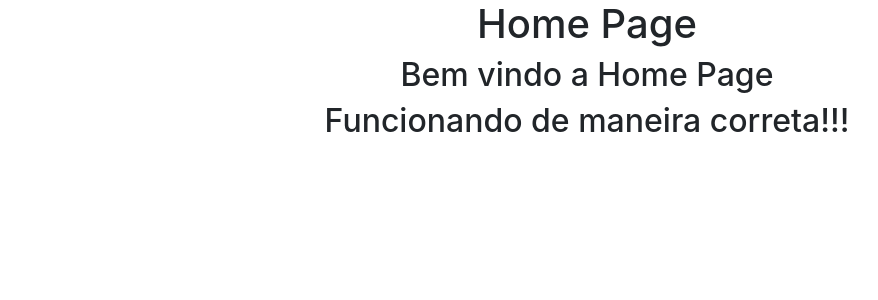
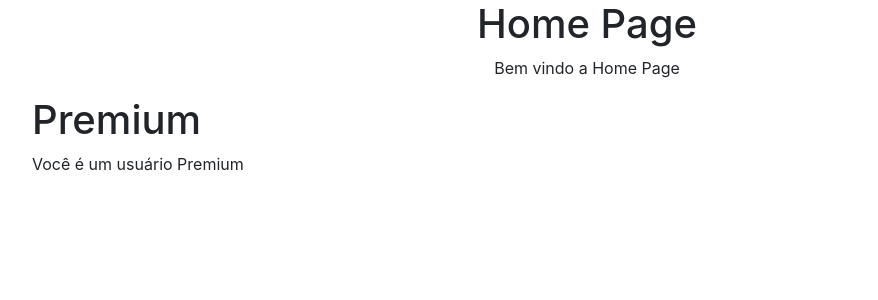
Before and after one commit to Tun1n/ecommerce, a Django app: page / in a window 1280 px wide. Shown: the top 300 px of the page, without its empty margins (53-931 px from the left). Run offline with Django 5.2, Linux system fonts and the light colour scheme; the visitor is signed in with stand-in values (Sample User, id 1); some libraries are stand-ins or nearby versions.

Commit message:
update e_commerce/e_commerce/urls.py, e_commerce/e_commerce/views.py and template/home_page.html

```diff
--- a/e_commerce/e_commerce/urls.py
+++ b/e_commerce/e_commerce/urls.py
@@ -1,26 +1,17 @@
-"""
-URL configuration for e_commerce project.
+from django.conf import settings
+from django.conf.urls.static import static
 
-The `urlpatterns` list routes URLs to views. For more information please see:
-    https://docs.djangoproject.com/en/5.2/topics/http/urls/
-Examples:
-Function views
-    1. Add an import:  from my_app import views
-    2. Add a URL to urlpatterns:  path('', views.home, name='home')
-Class-based views
-    1. Add an import:  from other_app.views import Home
-    2. Add a URL to urlpatterns:  path('', Home.as_view(), name='home')
-Including another URLconf
-    1. Import the include() function: from django.urls import include, path
-    2. Add a URL to urlpatterns:  path('blog/', include('blog.urls'))
-"""
+
 from django.contrib import admin
 from django.urls import path
-from .views import home_page, about_page, contact_page
+
+from .views import home_page, about_page, contact_page, login_page, register_page
 
 urlpatterns = [
-    path('', home_page),
-    path('about/', about_page),
+	path('', home_page),
+	path('about/', about_page),
 	path('contact/', contact_page),
-    path('admin/', admin.site.urls),
+    path('login/', login_page),
+    path('register/', register_page),
+	path('admin/', admin.site.urls),
 ]
--- a/e_commerce/template/home_page.html
+++ b/e_commerce/template/home_page.html
@@ -7,15 +7,23 @@
 
         <!-- Bootstrap CSS -->
         <link rel="stylesheet" href="https://stackpath.bootstrapcdn.com/bootstrap/4.1.3/css/bootstrap.min.css" integrity="sha384-MCw98/SFnGE8fJT3GXwEOngsV7Zt27NXFoaoApmYm81iuXoPkFOJwJ8ERdknLPMO" crossorigin="anonymous">
-
-        <title>Código Fluente Ecommerce!</title>
     </head>
     <body>
-        <div class='text-center'> <!--um div class para centralizar os textos-->
+        <div class='text-center'>
             <h1>{{ title }}</h1>
-            <h2>{{ content }}</h2>
-            <h2>Funcionando de maneira correta!!!</h2>
+            <p>{{ content }}</p>
         </div>
+        <div class='container'>
+            {% if request.user.is_authenticated %}
+            <div class='row'>
+                <div class='col'>
+                    <h1>Premium</h1>
+                    <p>{{ premium_content }}</p>
+                </div>
+            </div>
+            {% endif %}
+        </div>
+
         <!-- Optional JavaScript -->
         <!-- jQuery first, then Popper.js, then Bootstrap JS -->
         <script src="https://code.jquery.com/jquery-3.3.1.slim.min.js" integrity="sha384-q8i/X+965DzO0rT7abK41JStQIAqVgRVzpbzo5smXKp4YfRvH+8abtTE1Pi6jizo" crossorigin="anonymous"></script>
```
Also changed, not shown: e_commerce/e_commerce/forms.py (line endings or trailing spaces).
